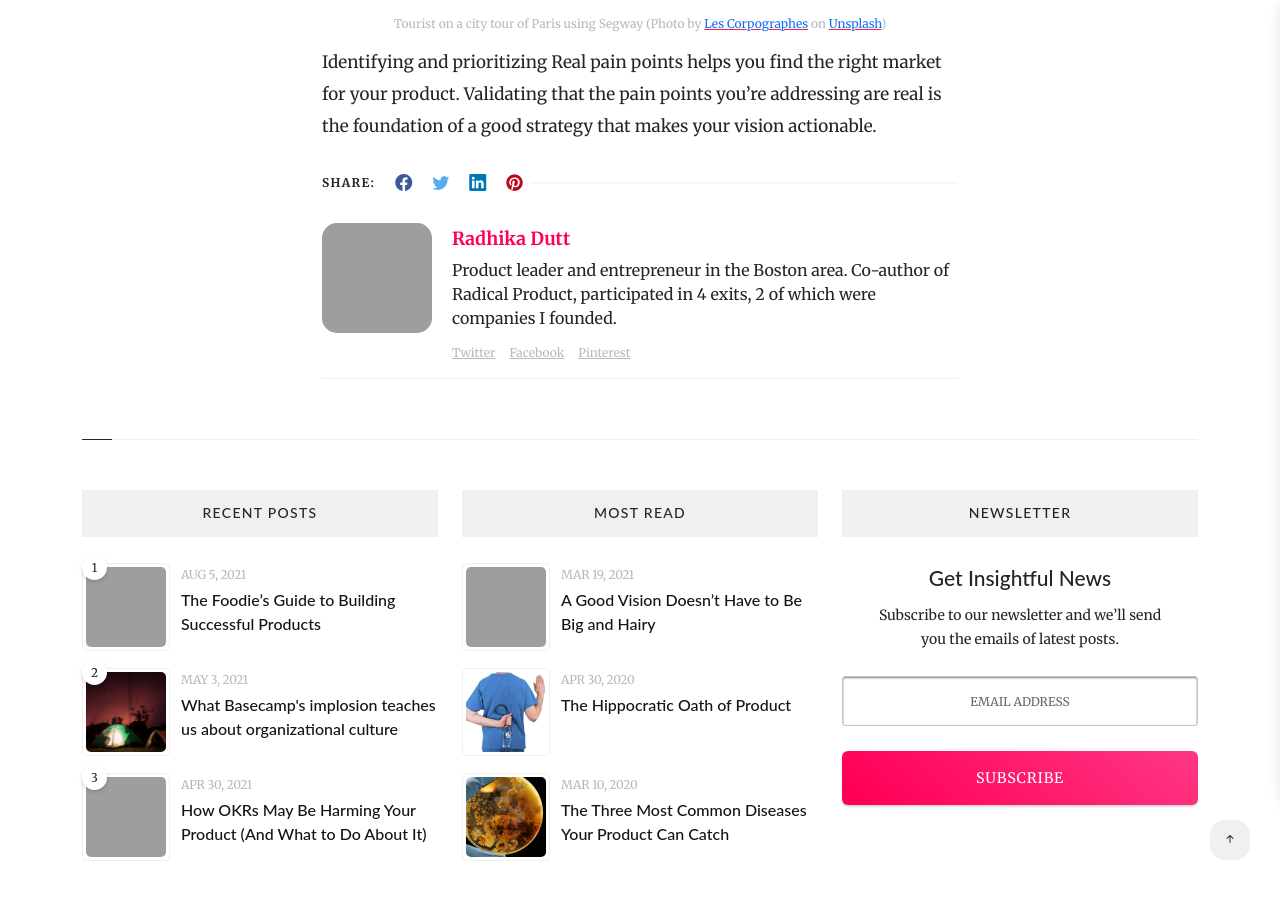
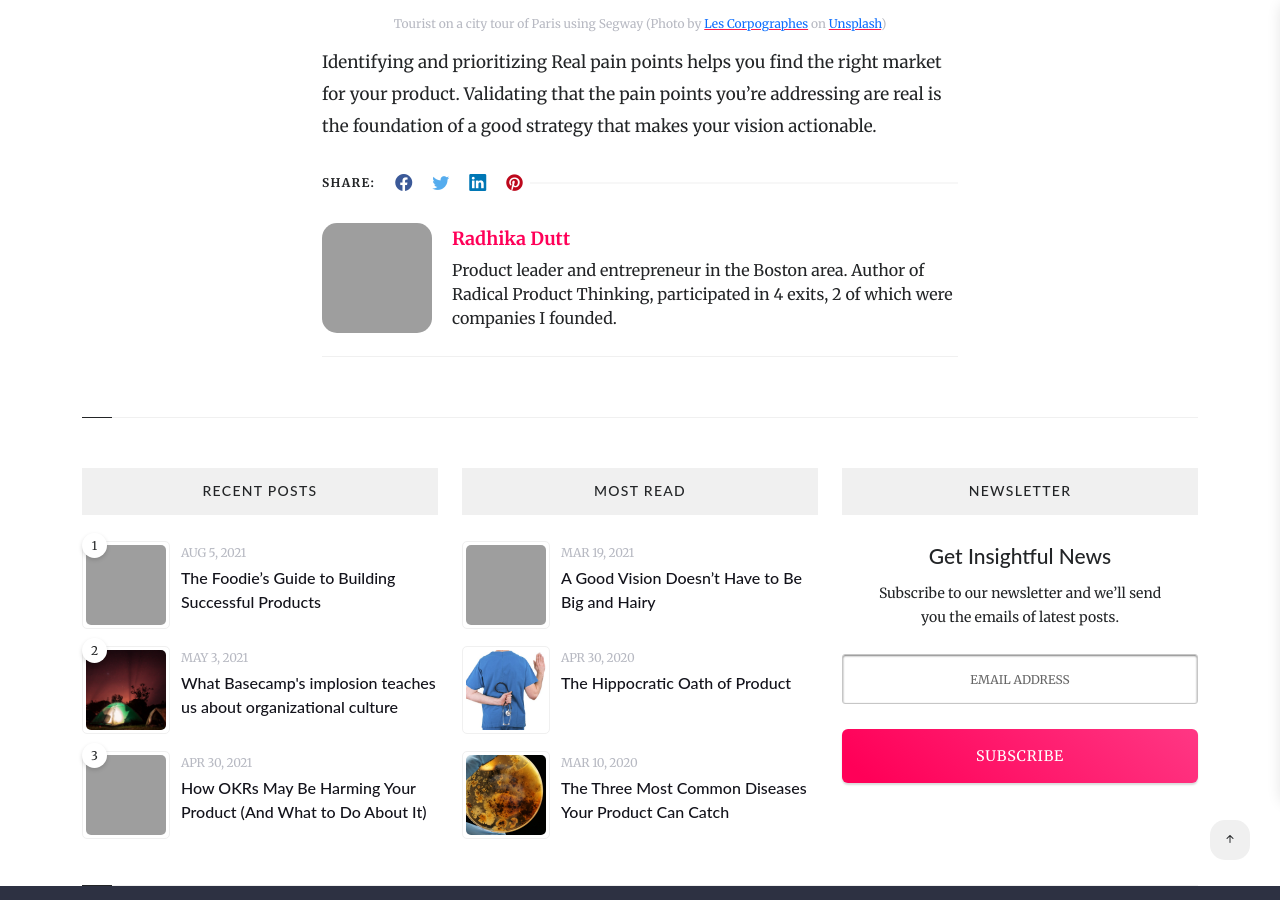
Before and after one commit to qq7te/radical-product, a Jekyll site: the page built from src/_posts/2021-04-15-real-pain-points.markdown, in a window 1280 px wide and 900 px high, scrolled down 3999 px. Built offline with Jekyll 4.4.1, drawn with Linux system fonts in a browser that asks for light colours; nearby versions of some CDN libraries; grey boxes are pictures that could not be loaded.

Commit message:
update author settings

```diff
--- a/_config.yml
+++ b/_config.yml
@@ -39,15 +39,12 @@ source: src
 # Author Settings
 author:
   name: Radhika Dutt
-  bio: Product leader and entrepreneur in the Boston area. Co-author of Radical Product, participated in 4 exits, 2 of which were companies I founded.
+  bio: Product leader and entrepreneur in the Boston area. Author of Radical Product Thinking, participated in 4 exits, 2 of which were companies I founded.
   image: 'https://medium.com/@rdutt?source=follow_footer-------------------------------------/images/01.jpg'
   avatar: 'https://miro.medium.com/fit/c/160/160/1*d2fA3IUJpW_GNDg40ofPmA.jpeg'
 
 # Example of adding a new link to the section author - {name: "Github", link: "https://github.com"}
 author-social:
-- {name: "Twitter", link: "https://twitter.com"}
-- {name: "Facebook", link: "https://facebook.com"}
-- {name: "Pinterest", link: "https://pinterest.com"}
 
 
 
```
